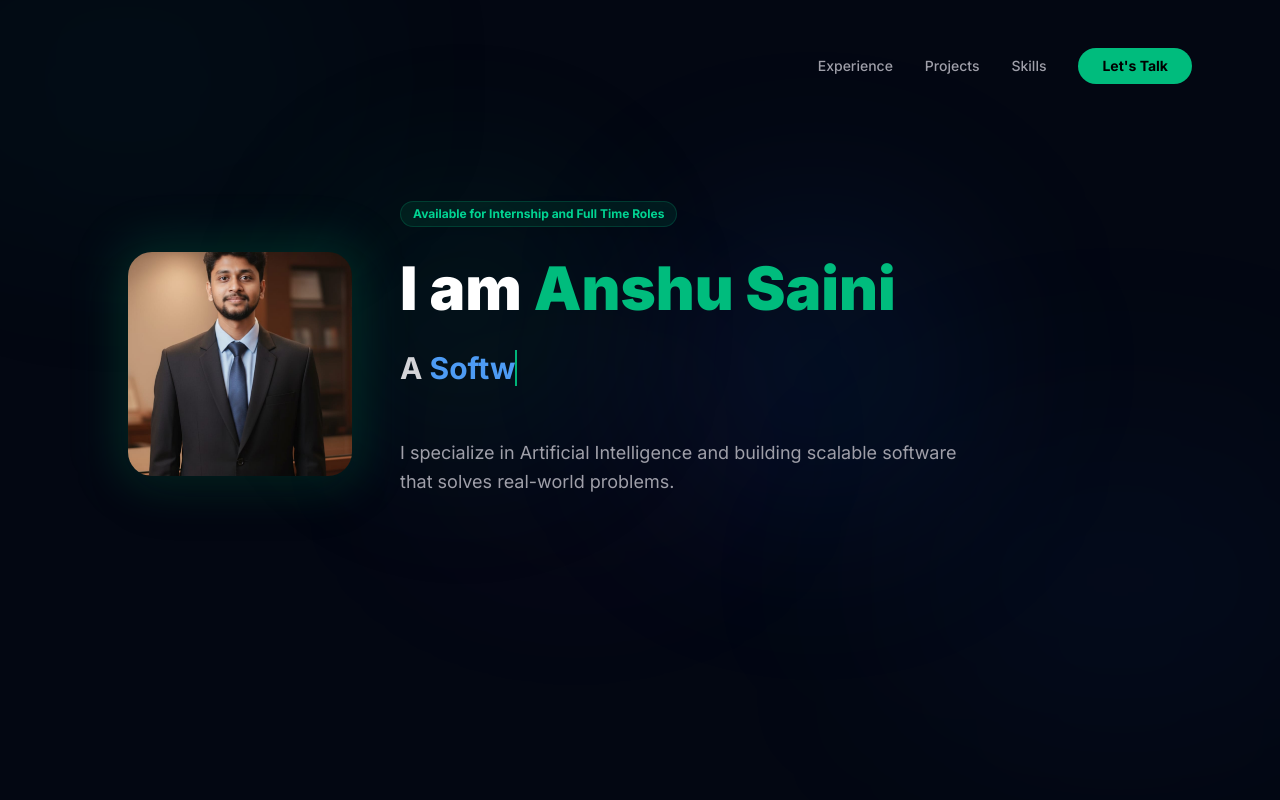
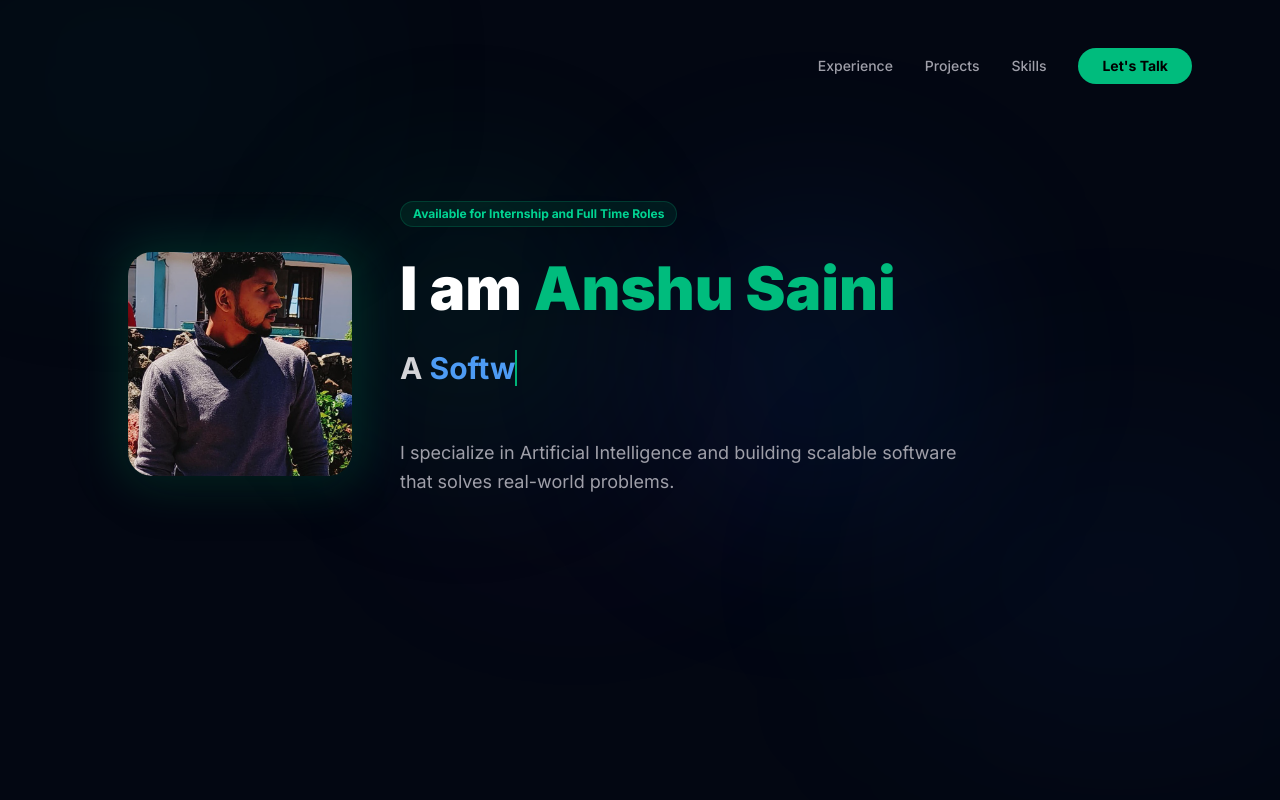
Before and after one commit to 0Anshu1/personal-web, a Next.js app: page / in a window 1280 px wide. Shown: the top 800 px of the page. Built offline with nearby package versions, Linux system fonts and the light colour scheme.

Commit message:
Update profile image to profile.jpg

```diff
--- a/src/components/Hero.tsx
+++ b/src/components/Hero.tsx
@@ -67,7 +67,7 @@ export default function Hero() {
           >
             <div className="relative w-48 h-48 md:w-56 md:h-56 rounded-3xl overflow-hidden shadow-2xl">
                 <Image
-                    src="/profile.jpeg"
+                    src="/profile.jpg"
                     alt="Anshu Saini"
                     fill
                     className="object-cover"
```
Also changed, not shown: public/profile.jpg (added).
